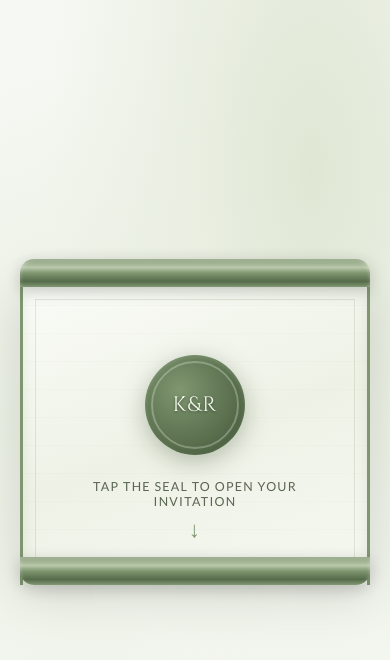
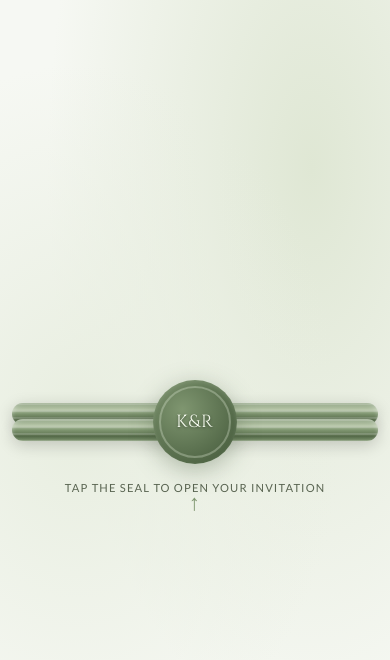
Before and after one commit to russeey/Kate-Roy-Wedding, a Vue app: page / in a window 390 px wide. Shown: the top 660 px of the page. Built offline with nearby package versions, Linux system fonts and the light colour scheme.

Commit message:
Scroll animation and mobile view

```diff
--- a/src/views/UploadView.vue
+++ b/src/views/UploadView.vue
@@ -794,9 +794,25 @@ onBeforeUnmount(() => {
 
 /* Mobile */
 @media (max-width: 520px) {
-  .upload-card { padding: 28px 20px; }
-  .photo-item { flex-direction: column; }
-  .photo-thumb { width: 100%; height: 200px; }
-  .top-nav { padding: 16px 20px; }
+  .top-nav { padding: 14px 18px; }
+  .nav-logo { font-size: 0.95rem; }
+  .page-container { padding: 28px 16px 56px; }
+  .page-header { margin-bottom: 28px; }
+  .page-subtitle { font-size: 1rem; line-height: 1.7; }
+
+  .upload-card { padding: 22px 16px; gap: 22px; }
+  .drop-zone { min-height: 180px; }
+
+  /* keep the same row layout as desktop, just a smaller thumbnail */
+  .photo-item { gap: 12px; }
+  .photo-thumb { width: 84px; height: 84px; }
+  .remove-btn { width: 22px; height: 22px; top: 4px; right: 4px; font-size: 0.65rem; }
+
+  .album-box { padding: 14px; }
+  .toggle-text { font-size: 1rem; }
+
+  .success-banner { padding: 24px 18px; }
+  .success-actions { flex-direction: column; width: 100%; }
+  .success-actions .btn { width: 100%; justify-content: center; }
 }
 </style>
--- a/src/views/WelcomeView.vue
+++ b/src/views/WelcomeView.vue
@@ -3,22 +3,19 @@
   <div class="welcome-page">
 
     <!-- ── Scroll / Letter ── -->
-    <div class="scroll-wrap" :class="{ unrolled: scrollOpen }">
-      <!-- Decorative scroll rolls -->
+    <div
+      class="scroll-wrap"
+      :class="{ unrolled: scrollOpen }"
+      :style="{ '--open-ms': OPEN_MS + 'ms' }"
+    >
+      <!-- Top roll (moves UP as the scroll opens) -->
       <div class="scroll-roll top-roll" />
-      <div class="scroll-roll bottom-roll" />
 
-      <!-- Scroll body -->
-      <div class="scroll-body">
-        <!-- Wax seal (before open) -->
-        <div class="seal" v-if="!scrollOpen" @click="openScroll">
-          <span class="seal-initials">K&R</span>
-          <div class="seal-ring" />
-        </div>
+      <!-- Paper: its height grows from 0, so it opens from the middle -->
+      <div ref="paperRef" class="scroll-paper">
+        <div ref="innerRef" class="scroll-inner">
 
-        <!-- Letter content (after open) -->
-        <transition name="letter">
-          <div v-if="scrollOpen" class="letter-content">
+          <div class="letter-content" :class="{ visible: scrollOpen }">
             <div class="letter-header">
               <p class="letter-date">{{ weddingDate }}</p>
             </div>
@@ -50,17 +47,34 @@
                 <span>📷 Share Your Memories</span>
               </router-link>
               <router-link to="/gallery" class="btn">
-                <span>🌸 View the Gallery</span>
+                <span>🌿 View the Gallery</span>
               </router-link>
             </div>
           </div>
-        </transition>
 
-        <!-- Tap-to-open hint -->
-        <div class="seal-hint" v-if="!scrollOpen">
-          <p>Tap the seal to open your invitation</p>
-          <div class="hint-arrow">↓</div>
         </div>
+      </div>
+
+      <!-- Bottom roll (moves DOWN as the scroll opens) -->
+      <div class="scroll-roll bottom-roll" />
+
+      <!-- Wax seal sits across the closed scroll -->
+      <button
+        v-if="!scrollOpen"
+        type="button"
+        class="seal"
+        :class="{ breaking: sealBreaking }"
+        aria-label="Open the invitation"
+        @click="openScroll"
+      >
+        <span class="seal-initials">K&amp;R</span>
+        <span class="seal-ring" />
+      </button>
+
+      <!-- Tap-to-open hint -->
+      <div v-if="!scrollOpen" class="seal-hint" :class="{ fade: sealBreaking }">
+        <p>Tap the seal to open your invitation</p>
+        <div class="hint-arrow">↑</div>
       </div>
     </div>
 
@@ -68,14 +82,58 @@
 </template>
 
 <script setup>
-import { ref } from 'vue'
+import { ref, onBeforeUnmount } from 'vue'
 
-const scrollOpen = ref(false)
-const weddingDate = 'A Day to Remember'
+// ─── Tweak the speed here ───────────────────────────────────────
+const OPEN_MS = 2200   // how long the scroll takes to unroll (bigger = slower)
+const SEAL_MS = 450    // how long the wax seal takes to break away
+// ────────────────────────────────────────────────────────────────
 
-function openScroll() {
+const weddingDate  = 'A Day to Remember'
+const scrollOpen   = ref(false)
+const sealBreaking = ref(false)
+const paperRef     = ref(null)
+const innerRef     = ref(null)
+
+let isOpening = false
+const timers = []
+
+function wait(ms) {
+  return new Promise(resolve => timers.push(setTimeout(resolve, ms)))
+}
+
+async function openScroll() {
+  if (isOpening || scrollOpen.value) return
+  isOpening = true
+
+  const reduceMotion = window.matchMedia('(prefers-reduced-motion: reduce)').matches
+
+  // 1. The wax seal breaks away
+  sealBreaking.value = true
+  await wait(reduceMotion ? 0 : SEAL_MS)
+
+  const paper = paperRef.value
+
+  if (reduceMotion) {
+    scrollOpen.value = true
+    paper.style.height = 'auto'
+    return
+  }
+
+  // 2. Measure how tall the letter needs to be
+  const targetHeight = innerRef.value.offsetHeight
+
+  // 3. Rolls start turning, paper grows from the middle
   scrollOpen.value = true
+  paper.getBoundingClientRect()            // make sure the browser has the 0px start
+  paper.style.height = targetHeight + 'px'
+
+  // 4. When finished, let the height be automatic again (keeps it responsive)
+  await wait(OPEN_MS + 50)
+  paper.style.height = 'auto'
 }
+
+onBeforeUnmount(() => timers.forEach(clearTimeout))
 </script>
 
 <style scoped>
@@ -97,11 +155,13 @@ function openScroll() {
 .scroll-wrap {
   position: relative;
   width: min(680px, 94vw);
-  transition: all 0.8s cubic-bezier(0.34, 1.56, 0.64, 1);
+  --ease: cubic-bezier(0.45, 0.05, 0.25, 1);
 }
 
-/* Decorative wooden rolls at top and bottom */
+/* ── Rolls ── */
 .scroll-roll {
+  position: relative;
+  z-index: 3;
   width: 100%;
   height: 28px;
   background:
@@ -109,26 +169,55 @@ function openScroll() {
       #7f9670 0%, #b9c8ab 30%, #7f9670 50%, #566b4a 80%, #7f9670 100%);
   border-radius: 14px;
   box-shadow: 0 4px 16px rgba(0,0,0,0.18), inset 0 2px 4px rgba(255,255,255,0.3);
-  position: relative;
-  z-index: 3;
+  overflow: hidden;
+  transition: border-radius 0.6s ease, margin-top 0.8s ease;
 }
-.top-roll { border-bottom-left-radius: 0; border-bottom-right-radius: 0; }
-.bottom-roll {
+/* ridges that slide while the roll turns */
+.scroll-roll::before {
+  content: '';
   position: absolute;
-  bottom: 0;
-  left: 0;
-  transform: translateY(0);
+  inset: 0;
+  background: repeating-linear-gradient(
+    180deg,
+    rgba(255,255,255,0.16) 0,
+    rgba(255,255,255,0.16) 2px,
+    transparent 2px,
+    transparent 7px
+  );
+}
+
+/* Closed: the two rolls overlap and look like one rolled-up scroll */
+.bottom-roll { margin-top: -8px; }
+
+/* Open: rolls straighten out where they meet the paper */
+.unrolled .top-roll {
+  border-bottom-left-radius: 0;
+  border-bottom-right-radius: 0;
+}
+.unrolled .bottom-roll {
+  margin-top: 0;
   border-top-left-radius: 0;
   border-top-right-radius: 0;
-  transition: transform 1s cubic-bezier(0.34, 1.56, 0.64, 1);
 }
 
-.unrolled .bottom-roll {
-  transform: translateY(100%);
+/* Rolls turn in opposite directions while opening */
+.unrolled .top-roll::before {
+  animation: rollUp var(--open-ms) var(--ease) both;
 }
+.unrolled .bottom-roll::before {
+  animation: rollDown var(--open-ms) var(--ease) both;
+}
+@keyframes rollUp   { from { background-position: 0 0; } to { background-position: 0 -63px; } }
+@keyframes rollDown { from { background-position: 0 0; } to { background-position: 0 63px; } }
 
-/* Parchment body */
-.scroll-body {
+/* ── Paper (opens from the middle) ── */
+.scroll-paper {
+  position: relative;
+  height: 0;
+  overflow: hidden;
+  display: flex;
+  flex-direction: column;
+  justify-content: center;        /* keeps the letter centred, so it is revealed from the middle */
   background:
     repeating-linear-gradient(
       0deg,
@@ -139,16 +228,15 @@ function openScroll() {
     linear-gradient(160deg, #fafbf7 0%, #eef2e6 50%, #f6f8f1 100%);
   border-left: 3px solid var(--sage);
   border-right: 3px solid var(--sage);
-  padding: 48px 52px;
-  min-height: 200px;
-  position: relative;
-  overflow: hidden;
+  transition: height var(--open-ms) var(--ease), box-shadow 1s ease;
+}
+.unrolled .scroll-paper {
   box-shadow:
     inset 4px 0 12px rgba(127,150,112,0.08),
     inset -4px 0 12px rgba(127,150,112,0.08),
     0 8px 48px rgba(0,0,0,0.12);
 }
-.scroll-body::before {
+.scroll-paper::before {
   content: '';
   position: absolute;
   inset: 12px;
@@ -156,32 +244,51 @@ function openScroll() {
   pointer-events: none;
 }
 
+.scroll-inner {
+  flex: none;
+  padding: 48px 52px;
+}
+
 /* ── Wax Seal ── */
 .seal {
+  position: absolute;
+  top: 50%;
+  left: 50%;
+  z-index: 6;
   width: 100px;
   height: 100px;
+  padding: 0;
+  border: none;
   background: radial-gradient(circle at 35% 35%, #7f9670, #3f5436);
   border-radius: 50%;
   display: flex;
   align-items: center;
   justify-content: center;
-  margin: 20px auto 12px;
   cursor: pointer;
+  transform: translate(-50%, -50%);
   box-shadow:
     0 6px 24px rgba(63,84,54,0.35),
     inset 0 2px 4px rgba(225,240,210,0.2);
-  transition: transform 0.3s ease, box-shadow 0.3s ease;
-  position: relative;
+  transition: transform 0.45s ease, box-shadow 0.3s ease, opacity 0.45s ease, filter 0.45s ease;
 }
 .seal:hover {
-  transform: scale(1.06);
+  transform: translate(-50%, -50%) scale(1.06);
   box-shadow: 0 10px 32px rgba(63,84,54,0.45), inset 0 2px 4px rgba(225,240,210,0.2);
+}
+.seal:focus-visible { outline: 3px solid var(--sage-light); outline-offset: 4px; }
+/* the seal "breaks" when tapped */
+.seal.breaking {
+  transform: translate(-50%, -50%) scale(1.35) rotate(10deg);
+  opacity: 0;
+  filter: blur(2px);
+  pointer-events: none;
 }
 .seal-ring {
   position: absolute;
   inset: 6px;
   border-radius: 50%;
   border: 2px solid rgba(230,242,220,0.3);
+  pointer-events: none;
 }
 .seal-initials {
   font-family: var(--font-display);
@@ -192,14 +299,19 @@ function openScroll() {
 }
 
 .seal-hint {
+  position: absolute;
+  top: calc(100% + 46px);
+  left: 0;
+  right: 0;
   text-align: center;
-  margin-top: 24px;
   font-family: var(--font-sans);
   font-size: 0.78rem;
   color: var(--ink-soft);
   letter-spacing: 0.1em;
   text-transform: uppercase;
+  transition: opacity 0.4s ease;
 }
+.seal-hint.fade { opacity: 0; }
 .hint-arrow {
   font-size: 1.4rem;
   color: var(--sage);
@@ -207,7 +319,7 @@ function openScroll() {
 }
 @keyframes bounce {
   0%, 100% { transform: translateY(0); }
-  50%       { transform: translateY(6px); }
+  50%       { transform: translateY(-6px); }
 }
 
 /* ── Letter Content ── */
@@ -217,6 +329,14 @@ function openScroll() {
   align-items: center;
   gap: 20px;
   text-align: center;
+  /* hidden until the scroll starts to open (also removes the links from tab order) */
+  visibility: hidden;
+  opacity: 0;
+}
+.letter-content.visible {
+  visibility: visible;
+  opacity: 1;
+  transition: opacity 1.2s ease 0.6s;
 }
 
 .letter-date {
@@ -272,7 +392,36 @@ function openScroll() {
   margin-top: 12px;
 }
 
-/* Transition for letter content */
-.letter-enter-active { transition: opacity 0.9s ease 0.4s, transform 0.9s ease 0.4s; }
-.letter-enter-from   { opacity: 0; transform: translateY(20px); }
+/* ── Mobile ── */
+@media (max-width: 520px) {
+  .welcome-page { padding: 24px 12px; min-height: 100dvh; }
+  .scroll-wrap { width: 100%; }
+  .scroll-roll { height: 22px; border-radius: 11px; }
+  .bottom-roll { margin-top: -6px; }
+  .scroll-inner { padding: 32px 22px; }
+  .scroll-paper::before { inset: 8px; }
+
+  .seal { width: 84px; height: 84px; }
+  .seal-initials { font-size: 1.1rem; }
+  .seal-hint { font-size: 0.7rem; top: calc(100% + 40px); }
+
+  .letter-content { gap: 16px; }
+  .letter-names { font-size: clamp(2rem, 11vw, 2.6rem); }
+  .letter-body { font-size: 1.05rem; line-height: 1.75; }
+  .letter-invitation { font-size: 1rem; }
+
+  .letter-actions { flex-direction: column; width: 100%; gap: 12px; }
+  .letter-actions .btn { width: 100%; justify-content: center; }
+}
+
+/* People who prefer less motion get the letter instantly */
+@media (prefers-reduced-motion: reduce) {
+  .scroll-paper,
+  .scroll-roll,
+  .seal,
+  .letter-content,
+  .letter-content.visible { transition: none !important; }
+  .scroll-roll::before,
+  .hint-arrow { animation: none !important; }
+}
 </style>
```
Also changed, not shown: src/views/AlbumView.vue (+23 -2 lines), src/views/GalleryView.vue (+33 -0 lines).
